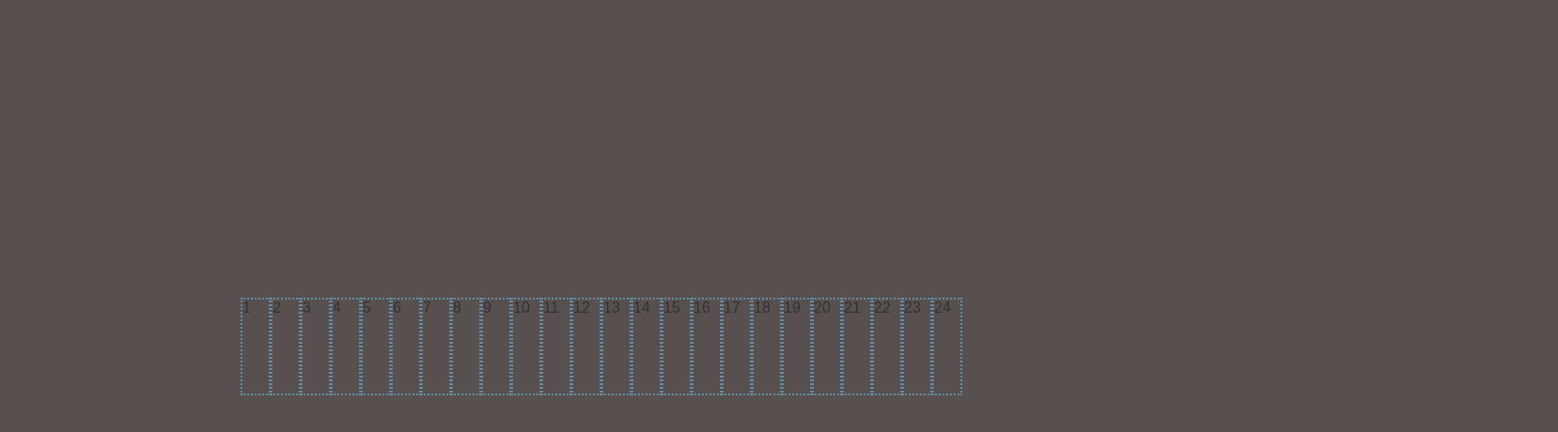
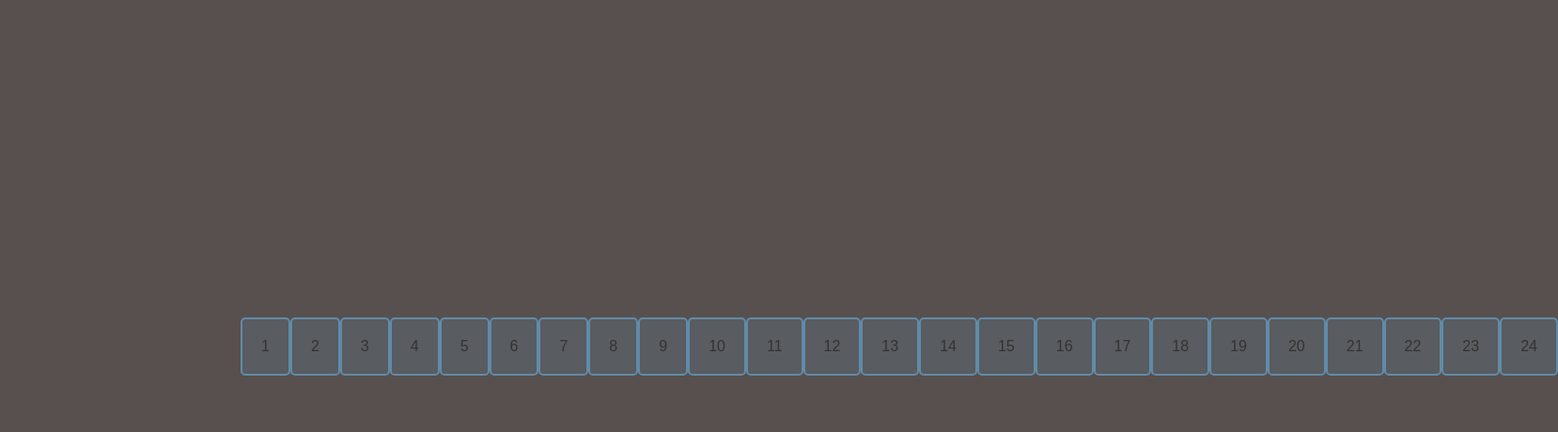
Before and after one commit to soleiman-v2/Front, a plain HTML site: page projects.html in a window 1280 px wide. Shown: the part 52-512 px from the top of the page at 94% size, 1658 px wide, since content can reach past the window. Drawn offline with Linux system fonts and the light colour scheme.

Commit message:
Update projects.html

```diff
--- a/projects.html
+++ b/projects.html
@@ -50,6 +50,14 @@ p {
     margin: auto;
 
 }
+
+   .contentbody  > * {
+  padding: 20px;
+  border: 2px solid rgb(96 139 168);
+  border-radius: 5px;
+  background-color: rgb(96 139 168 / 0.2);
+  flex: 1 1 100px;
+        {
 
 .contentbody div {
   width: 100px;
```
